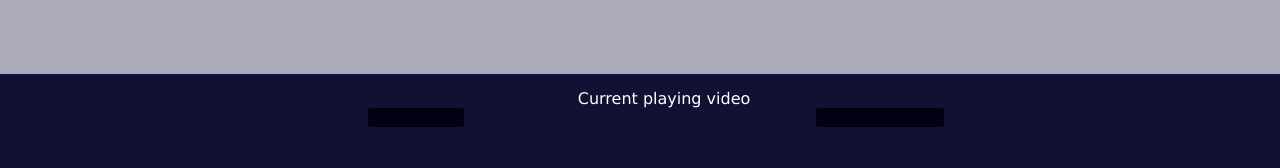
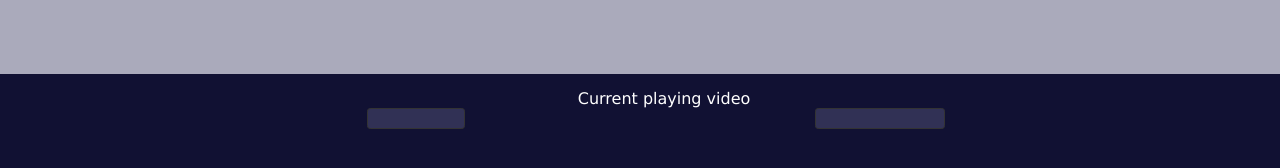
Before and after one commit to Specyk/OwnTube, a website: page template/index.html in a window 1280 px wide. Shown: the part 614-782 px from the top of the page. Drawn offline with nearby package versions, Linux system fonts and the light colour scheme; a web font is replaced by a local one.

Commit message:
template updates

```diff
--- a/template/style.less
+++ b/template/style.less
@@ -158,7 +158,8 @@ body {
       display: flex;
       justify-content: space-evenly;
       > * {
-        background-color: #010111;
+        border: 1px solid #333;
+        background-color: #313155;
         border-radius: 0.2em;
         span {
           padding: 1em;
```
Also changed, not shown: template/style.css.
